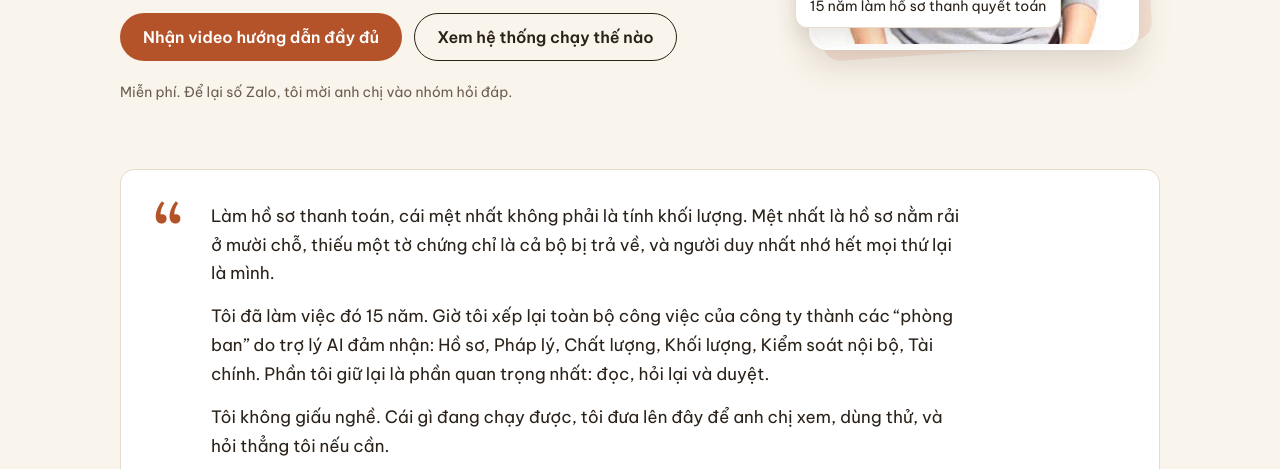
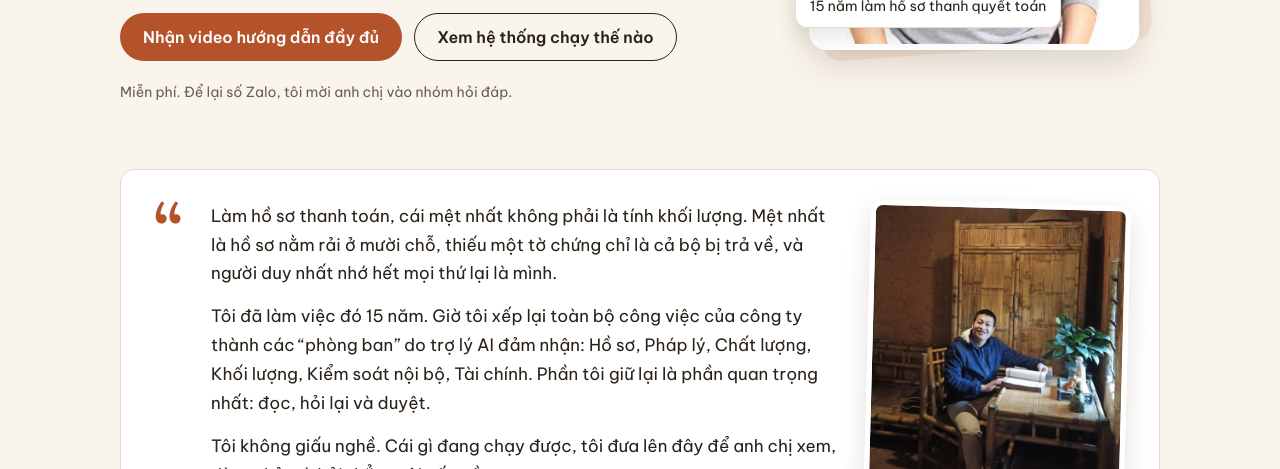
Before and after one commit to daihanam/daihanam.github.io, a plain HTML site: page index.html in a window 1280 px wide. Shown: the part 538-1007 px from the top of the page. Drawn offline with Linux system fonts and the light colour scheme.

Commit message:
Thêm ảnh bàn tre vào phần câu chuyện
Co-Authored-By: Claude Opus 5.5 <noreply@anthropic.com>

```diff
--- a/assets/site.css
+++ b/assets/site.css
@@ -68,6 +68,10 @@ section{padding:64px 0}
 .story .q{font:600 72px/0.8 var(--f-head);color:var(--accent)}
 .story .txt{display:flex;flex-direction:column;gap:14px;font-size:17px;max-width:66ch}
 .story .sign{font:italic 600 18px var(--f-head);color:var(--accent-dark)}
+.story{grid-template-columns:auto 1fr 260px;align-items:center}
+.story .q{align-self:start}
+.story-anh{margin:0;border-radius:12px;overflow:hidden;border:5px solid #fff;box-shadow:0 10px 26px rgba(60,40,20,.14);transform:rotate(1.5deg)}
+.story-anh img{width:100%;height:auto;aspect-ratio:4/5;object-fit:cover}
 
 /* Thẻ */
 .cards{display:grid;grid-template-columns:repeat(3,1fr);gap:18px}
@@ -226,6 +230,7 @@ footer a{color:#fff}
   section{padding:48px 0}
   .hero{padding:32px 0 48px}
   .story{grid-template-columns:1fr;padding:24px;gap:6px}
+  .story-anh{order:-1;width:min(260px,80%);justify-self:center;margin-bottom:14px;transform:none}
   .story .q{font-size:54px}
   .dock{display:flex}
 }
--- a/index.html
+++ b/index.html
@@ -62,6 +62,7 @@
         <p>Tôi không giấu nghề. Cái gì đang chạy được, tôi đưa lên đây để anh chị xem, dùng thử, và hỏi thẳng tôi nếu cần.</p>
         <span class="sign">Phạm Quang Đại</span>
       </div>
+      <figure class="story-anh"><img src="anh/ban-tre.jpg?v=1" alt="Phạm Quang Đại ngồi bên bàn tre" loading="lazy" width="560" height="700"></figure>
     </div>
   </div>
 </section>
```
Also changed, not shown: anh/ban-tre.jpg (added).
